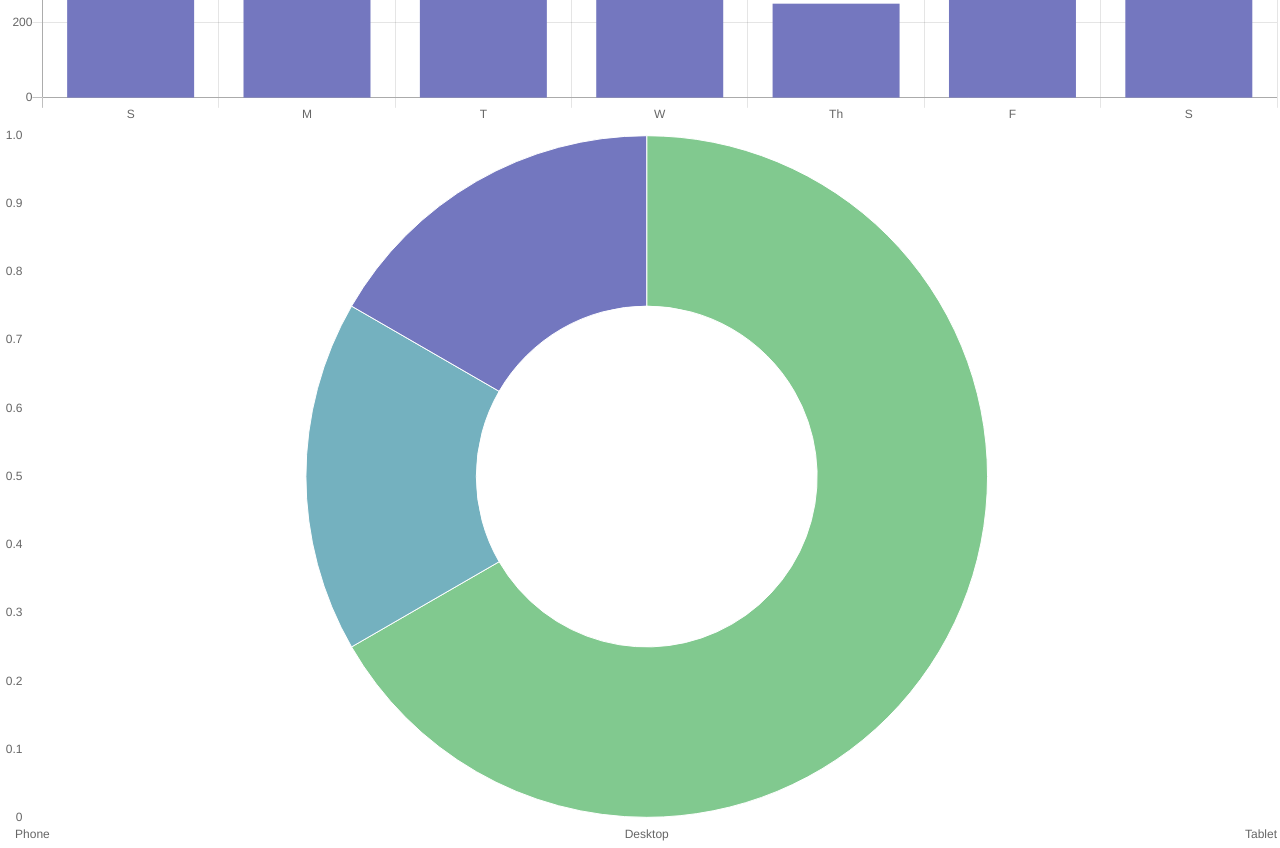
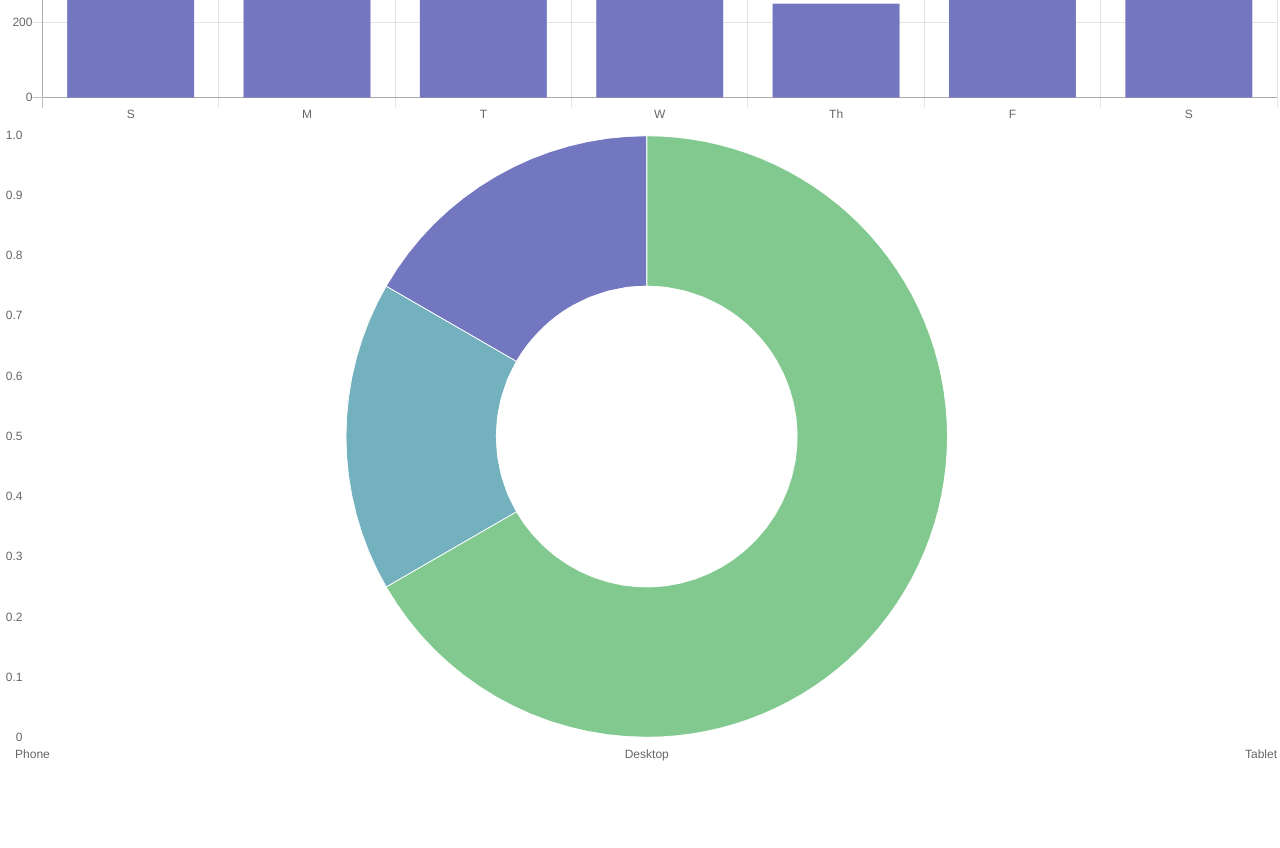
Before and after one commit to NoahASmith/techdegree-project-9, a plain HTML site: page index.html in a window 1280 px wide. Shown: the part 1540-2388 px from the top of the page. After the commit the page ends 2308 px from the top, so only its background shows below. Drawn offline with nearby package versions, Linux system fonts and the light colour scheme.

Commit message:
JS
Working on getting the javascript for the charts as well as the buttons to work.

```diff
--- a/index.html
+++ b/index.html
@@ -190,7 +190,7 @@
         </div>
 
         <div>
-            <ul class="chartOptions">
+            <ul class="chartOptions" id="chartOptions">
                 <li class="btn hourly"><a>Hourly</a></li>
                 <li class="btn daily"><a>Daily</a></li>
                 <li class="btn weekly"><a>Weekly</a></li>
@@ -209,7 +209,7 @@
         </div>
 
         <div class="donut">
-            <canvas id="donutChart" width="800" height="450">
+            <canvas id="donutChart" width="400" height="200">
             </canvas>
 
         </div>
@@ -226,6 +226,8 @@
 </script>
 <script src="js/donutChart.js">
 </script>
+<script src="js/button.js">
+</script>
 
 </body>
 </html>
--- a/js/barChart.js
+++ b/js/barChart.js
@@ -3,7 +3,7 @@
 const secondChart = document.getElementById('barChart').getContext('2d');
 
 Chart.defaults.global.animation.easeing = 'easeInQuint'
-Chart.defaults.global.animation.duration = 2500
+Chart.defaults.global.animation.duration = 2525
 
 let bar = new Chart(secondChart, {
     // The type of chart we want to create
--- /dev/null
+++ b/js/button.js
@@ -0,0 +1,7 @@
+let chart = document.getElementById('chartOptions');
+
+let button = chart.childNodes;
+
+button.addEventListenver('click', () => {
+    console.log('Yo you suck')
+});
--- a/js/donutChart.js
+++ b/js/donutChart.js
@@ -1,5 +1,5 @@
 const thirdChart = document.getElementById("donutChart").getContext('2d');
-Chart.defaults.doughnut
+
 let third = new Chart(thirdChart, {
 
     type: 'doughnut',
```
